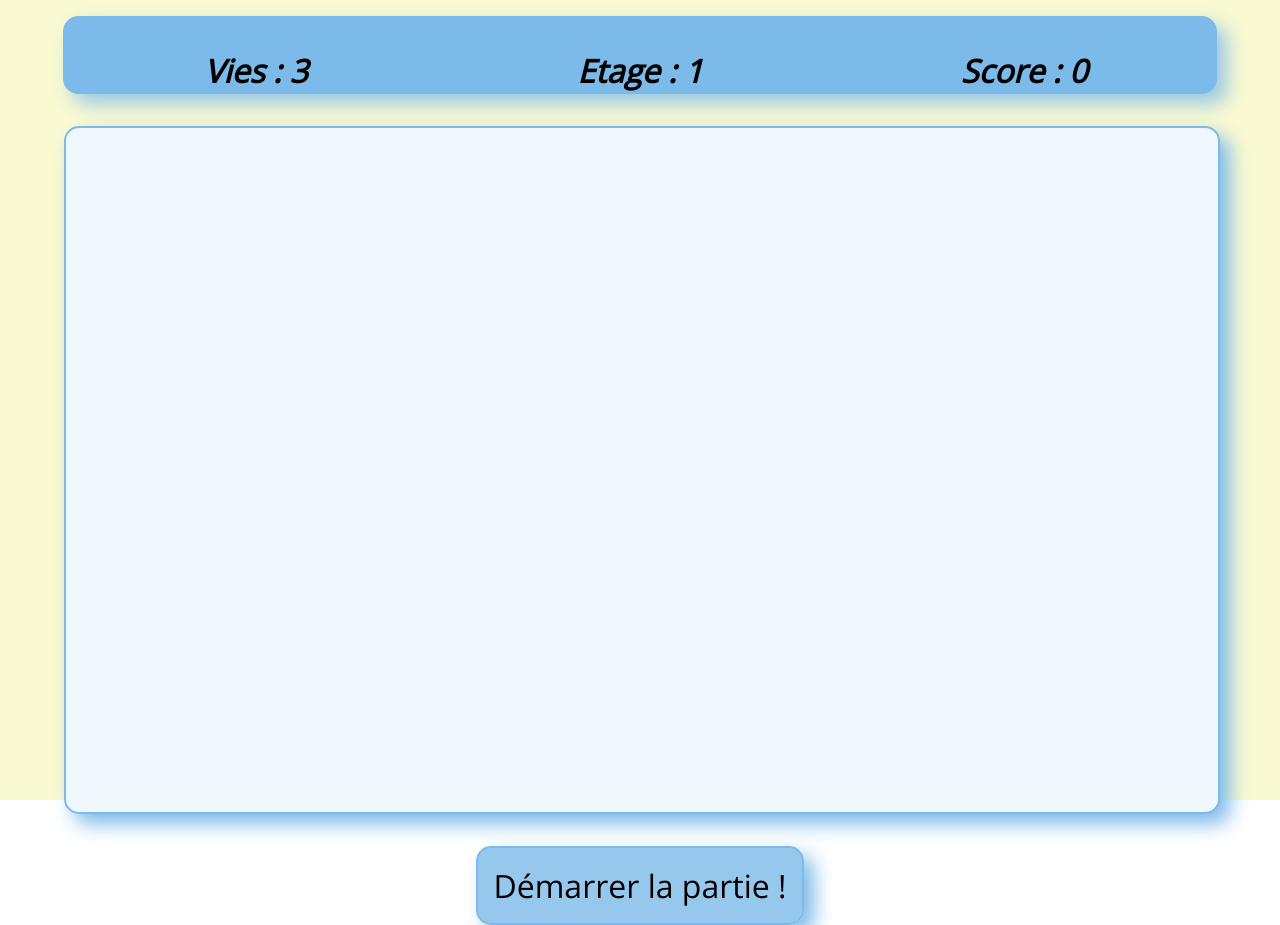
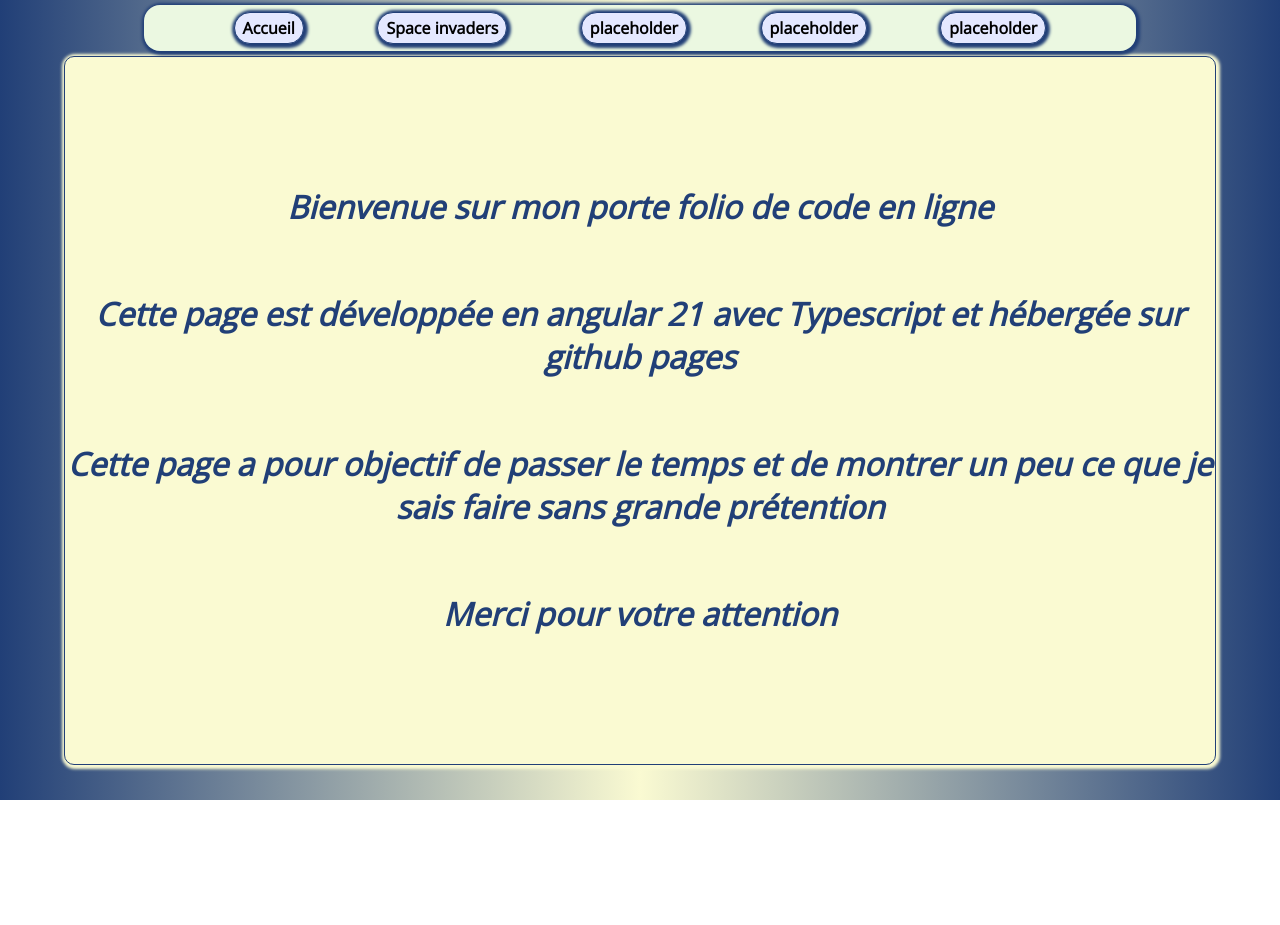
Before and after one commit to LionelLou/space_invaders_3.0, an Angular app: page / in a window 1280 px wide. After the commit the page ends 800 px from the top, so only its background shows below. Built offline with nearby package versions, Linux system fonts and the light colour scheme.

Commit message:
feat: implemented nav bar and navigation system

```diff
--- a/src/app/app.html
+++ b/src/app/app.html
@@ -1 +1,25 @@
-<router-outlet />
+<div class="global-page">
+    <div class="header">
+        <div class="navbar">
+            <div class="link" [routerLink]="['/']">
+                <p>Accueil</p>
+            </div>
+            <div class="link" [routerLink]="['/', 'space-invaders']">
+                <p>Space invaders</p>
+            </div>
+            <div class="link">
+                <p>placeholder</p>
+            </div>
+
+            <div class="link">
+                <p>placeholder</p>
+            </div>
+            <div class="link">
+                <p>placeholder</p>
+            </div>
+        </div>
+    </div>
+    <div class="content">
+        <router-outlet></router-outlet>
+    </div>
+</div>
--- a/src/app/app.routes.ts
+++ b/src/app/app.routes.ts
@@ -1,9 +1,14 @@
 import { Routes } from '@angular/router';
 import { SpaceInvader } from './space-invader/space-invader';
+import { Homepage } from './homepage/homepage';
 
 export const routes: Routes = [
     {
         path: "",
+        component: Homepage
+    },
+    {
+        path: "space-invaders",
         component: SpaceInvader
     }
 ];
--- a/src/app/app.scss
+++ b/src/app/app.scss
@@ -0,0 +1,71 @@
+@import url('https://fonts.googleapis.com/css2?family=Open+Sans&display=swap');
+
+.global-page {
+
+    font-family: 'Open Sans', sans-serif;
+    width: 100%;
+    height: 100%;
+    // background: linear-gradient(#213f77, #9198e5);
+    background: linear-gradient(0.25turn, #213f77, lightgoldenrodyellow, #213f77);
+
+    .header {
+        height: 7%;
+        width: 100%;
+        display: flex;
+        justify-content: center;
+        align-items: center;
+        // box-shadow: black 2px 2px 2px 2px;
+
+
+        .navbar {
+            display: flex;
+            justify-content: space-evenly;
+            align-items: center;
+            background-color: #ebf8e1;
+
+            border-radius: 1rem;
+            box-shadow: #213f77 1px 1px 3px 3px;
+            padding: 1rem;
+            width: 75%;
+            height: 25%;
+
+            .link {
+                background-color: #e4e8ff;
+                height: 100%;
+                padding: 0.5rem;
+                border: 1px #213f77 solid;
+                box-shadow: #213f77 1px 1px 3px 3px;
+                border-radius: 1rem;
+                display: flex;
+                align-items: center;
+
+                p {
+                    font-weight: bold;
+                    user-select: none;
+                }
+
+
+                &:hover {
+                    cursor: pointer;
+                    box-shadow: grey 2px 2px 2px 2px;
+                }
+
+                &:active {
+                    background-color: silver;
+                }
+
+            }
+
+        }
+    }
+
+    .content {
+        height: 93%;
+        width: 90%;
+        margin-left: auto;
+        margin-right: auto;
+        // background-color: lightgoldenrodyellow;
+
+        // background: linear-gradient(0.25turn, #213f77, #ebf8e1, #9198e5);
+    }
+}
--- a/src/app/app.ts
+++ b/src/app/app.ts
@@ -1,9 +1,10 @@
 import { Component, signal } from '@angular/core';
-import { RouterOutlet } from '@angular/router';
+import { RouterOutlet, RouterLinkWithHref, RouterModule } from '@angular/router';
+
 
 @Component({
   selector: 'app-root',
-  imports: [RouterOutlet],
+  imports: [RouterOutlet, RouterLinkWithHref, RouterModule],
   templateUrl: './app.html',
   styleUrl: './app.scss'
 })
--- /dev/null
+++ b/src/app/homepage/homepage.html
@@ -0,0 +1,24 @@
+<div class="main">
+    <div>
+        <p>
+            Bienvenue sur mon porte folio de code en ligne
+        </p>
+    </div>
+
+    <div>
+        <p>
+            Cette page est développée en angular 21 avec Typescript et hébergée sur github pages
+        </p>
+    </div>
+    <div>
+        <p>
+            Cette page a pour objectif de passer le temps et de montrer un peu ce que je sais faire sans grande
+            prétention
+        </p>
+    </div>
+    <div>
+        <p>
+            Merci pour votre attention
+        </p>
+    </div>
+</div>
--- /dev/null
+++ b/src/app/homepage/homepage.scss
@@ -0,0 +1,24 @@
+.main {
+
+    margin-left: auto;
+    margin-right: auto;
+    background-color: lightgoldenrodyellow;
+    border: 1px solid #213f77;
+    box-shadow: lightgoldenrodyellow 1px 1px 3px 3px;
+    border-radius: 10px;
+    height: 95%;
+
+    display: flex;
+    flex-direction: column;
+    justify-content: center;
+    align-items: center;
+
+
+    font-size: 2rem;
+    font-weight: bold;
+    font-style: italic;
+    color: #213f77;
+
+    text-align: center;
+
+}
--- a/src/app/space-invader/space-invader.scss
+++ b/src/app/space-invader/space-invader.scss
@@ -1,9 +1,6 @@
-@import url('https://fonts.googleapis.com/css2?family=Open+Sans&display=swap');
+.space-invaders {
 
 
-.space-invaders {
-    background-color: lightgoldenrodyellow;
-    font-family: 'Open Sans', sans-serif;
     height: 100%;
     width: 100%;
 
@@ -22,7 +19,7 @@
             font-size: 1.5rem;
             font-weight: bold;
             height: 10%;
-            width: 90%;
+            width: 100%;
             font-size: 2em;
             background-color: rgb(124, 186, 233);
             display: flex;
@@ -40,7 +37,7 @@
 
         .canvas {
 
-            width: 90%;
+            width: 100%;
             height: 90%;
             display: flex;
             flex-direction: column;
--- a/src/app/space-invader/space-invader.ts
+++ b/src/app/space-invader/space-invader.ts
@@ -1,4 +1,4 @@
-import { AfterViewInit, Component, ElementRef, HostListener, OnInit, signal, Signal, ViewChild } from '@angular/core';
+import { AfterViewInit, Component, ElementRef, HostListener, OnDestroy, OnInit, signal, Signal, ViewChild } from '@angular/core';
 import { entity } from '../../types/entity';
 
 @Component({
@@ -7,7 +7,8 @@ import { entity } from '../../types/entity';
   templateUrl: './space-invader.html',
   styleUrl: './space-invader.scss',
 })
-export class SpaceInvader implements OnInit, AfterViewInit {
+export class SpaceInvader implements OnInit, AfterViewInit, OnDestroy {
+
 
   statsLifes = signal(3);
   statsScore = signal(0);
@@ -120,7 +121,7 @@ export class SpaceInvader implements OnInit, AfterViewInit {
     if (this.canvasRef) {
       this.canvas = this.canvasRef?.nativeElement
       this.canvas.width = this.canvasWidth
-      this.canvas.height = this.canvasWidth * (window.innerHeight / window.innerWidth)
+      this.canvas.height = this.canvasWidth / 2
       this.ctx = this.canvas.getContext('2d')
 
       this.heroImage.src = this.heroImageSrc
@@ -395,4 +396,11 @@ export class SpaceInvader implements OnInit, AfterViewInit {
     this.ctx?.drawImage(this.heroImage, this.heroFrame * this.heroWidth, 0, this.heroWidth, this.heroHeight, this.heroXY.x, this.heroXY.y, this.heroWidth, this.heroHeight)
   }
 
+
+
+  ngOnDestroy(): void {
+    this.ctx?.clearRect(0, 0, this.canvas!.width, this.canvas!.height)
+    clearInterval(this.gameInterval!);
+
+  }
 }
```
Also changed, not shown: src/app/homepage/homepage.ts (added, +9 -0 lines), 1 other file (tests, documents, lock files or other folders).
